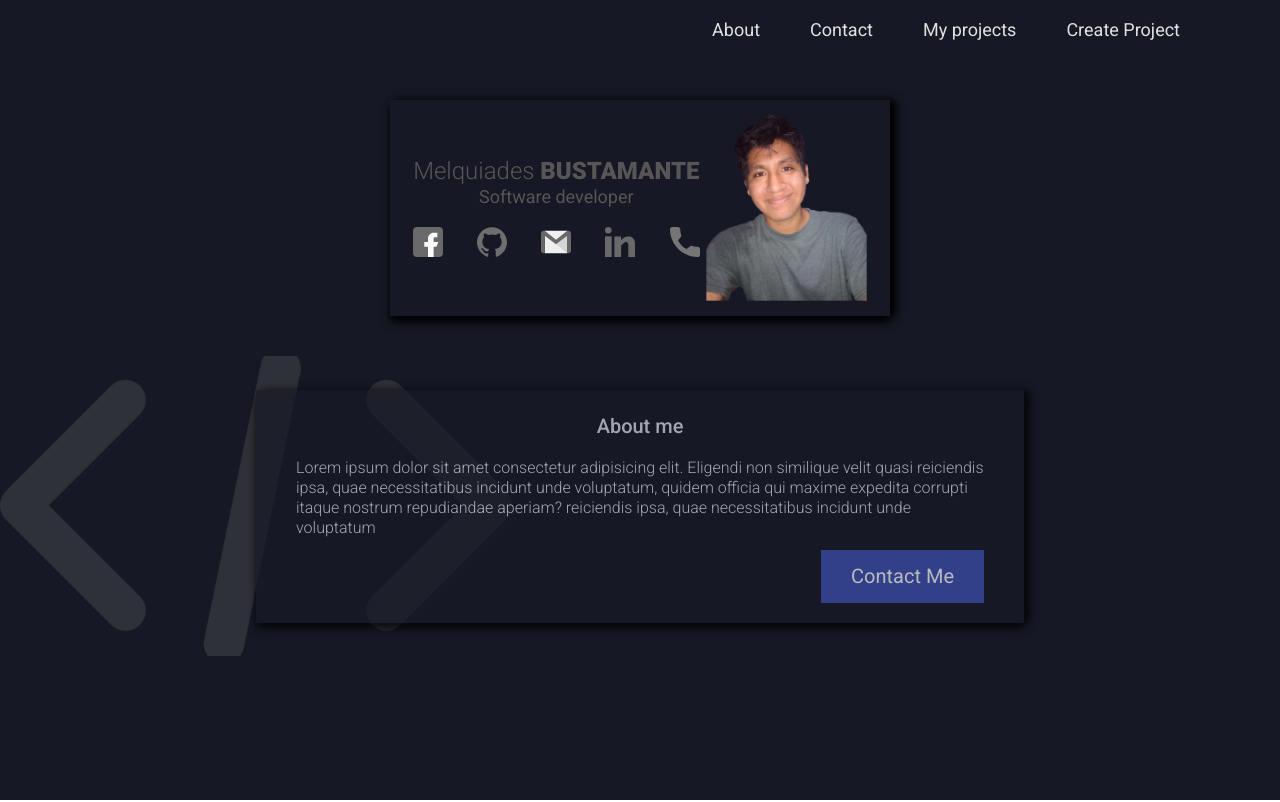
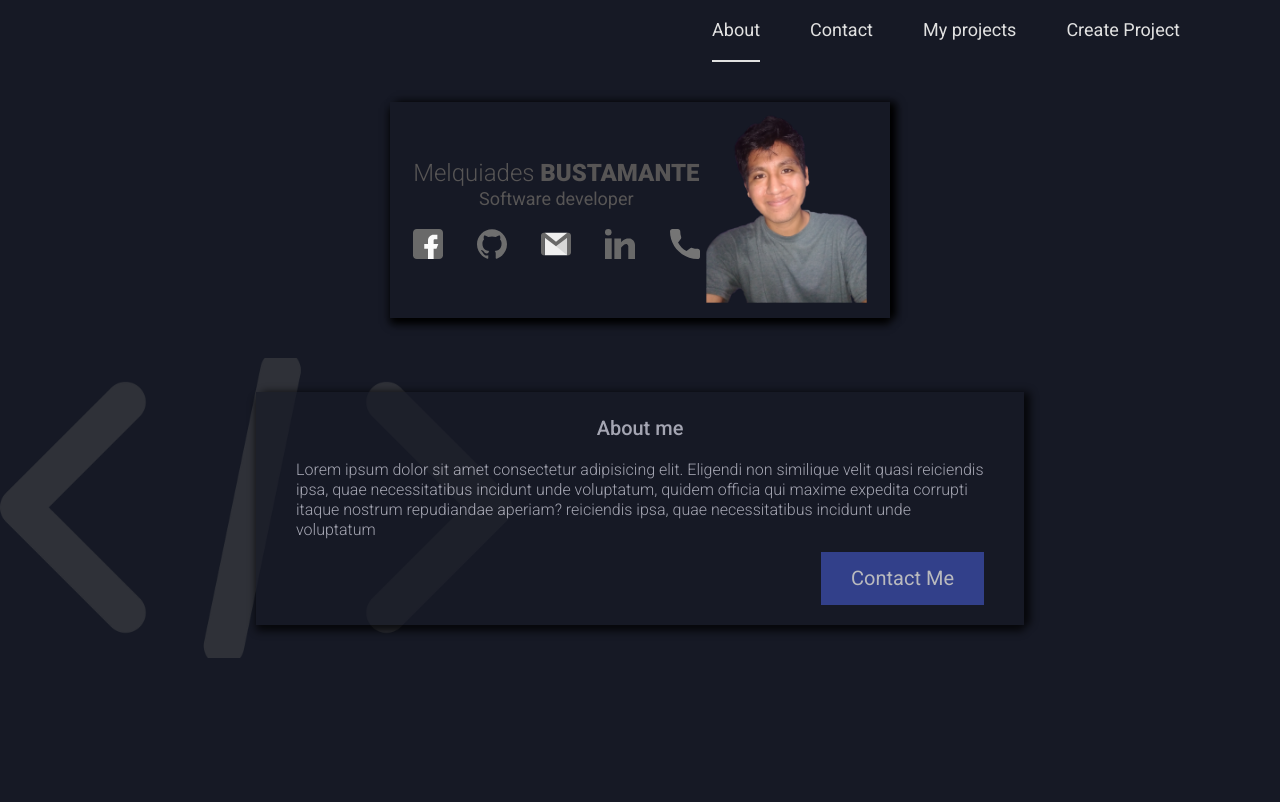
Before and after one commit to BustamanteMelkia/Career-Portfolio, an Angular app: page /home in a window 1280 px wide. Built offline with nearby package versions, Linux system fonts and the light colour scheme.

Commit message:
Service works

```diff
--- a/src/app/app.component.html
+++ b/src/app/app.component.html
@@ -13,10 +13,10 @@
     <div class="header-navbar-container">
       <nav  [className]="menuActive ? 'navbar-active header-navbar' : 'navbar-hide header-navbar'">
         <ul>
-          <li><a class="header-navbar-link" routerLink='/home'>About</a></li>
-          <li><a class="header-navbar-link" routerLink='/contact'>Contact</a></li>
-          <li><a class="header-navbar-link" routerLink='/projects'>My projects</a></li>
-          <li><a class="header-navbar-link" routerLink='/create-project'>Create Project</a></li>
+          <li><a class="header-navbar-link" routerLink='/home' routerLinkActive="active">About</a></li>
+          <li><a class="header-navbar-link" routerLink='/contact' routerLinkActive="active">Contact</a></li>
+          <li><a class="header-navbar-link" routerLink='/projects' routerLinkActive="active">My projects</a></li>
+          <li><a class="header-navbar-link" routerLink='/create-project' routerLinkActive="active">Create Project</a></li>
         </ul>
       </nav>
     </div>
--- a/src/app/app.module.ts
+++ b/src/app/app.module.ts
@@ -1,5 +1,8 @@
 import { BrowserModule } from '@angular/platform-browser';
 import { NgModule } from '@angular/core';
+
+// httpmodule
+import { HttpClientModule } from '@angular/common/http';
 
 // Routes to define the routes of our aplication
 // RouterModule is a module for routing
@@ -26,7 +29,8 @@ import { MaterialModule } from "./angularMaterial/material/material.module";
     BrowserModule,
     AppRoutingModule,
     BrowserAnimationsModule,
-    MaterialModule
+    MaterialModule,
+    HttpClientModule
   ],
   providers: [],
   bootstrap: [AppComponent]
--- a/src/app/components/projects/projects.component.ts
+++ b/src/app/components/projects/projects.component.ts
@@ -1,4 +1,6 @@
 import { Component, OnInit } from '@angular/core';
+
+import { DataService } from '../../services/datas.service'
 
 @Component({
   selector: 'app-projects',
@@ -7,9 +9,9 @@ import { Component, OnInit } from '@angular/core';
 })
 export class ProjectsComponent implements OnInit {
 
-  constructor() { }
+  constructor(private _dataService : DataService) { }
 
   ngOnInit(): void {
+    this._dataService.getData();
   }
-
 }
--- /dev/null
+++ b/src/app/services/datas.service.ts
@@ -0,0 +1,15 @@
+import { Injectable } from '@angular/core';
+import { HttpClient } from '@angular/common/http';
+
+import { Observable } from 'rxjs';
+
+@Injectable({
+  providedIn: 'root'
+})
+export class DataService {
+  constructor(http : HttpClient) { }
+
+  getData(){
+    console.log("Service works");
+  }
+}
--- a/src/styles.css
+++ b/src/styles.css
@@ -64,3 +64,12 @@ li{
     position: inherit;
   }
 }
+.active{
+  background-color: #3f51b5;
+}
+@media (min-width: 768px){
+  .active{
+    background-color: unset;
+    border-bottom: 2px solid #e1e1e1;
+  }
+}
```
Also changed, not shown: src/app/models/Project.ts (added, +9 -0 lines).
